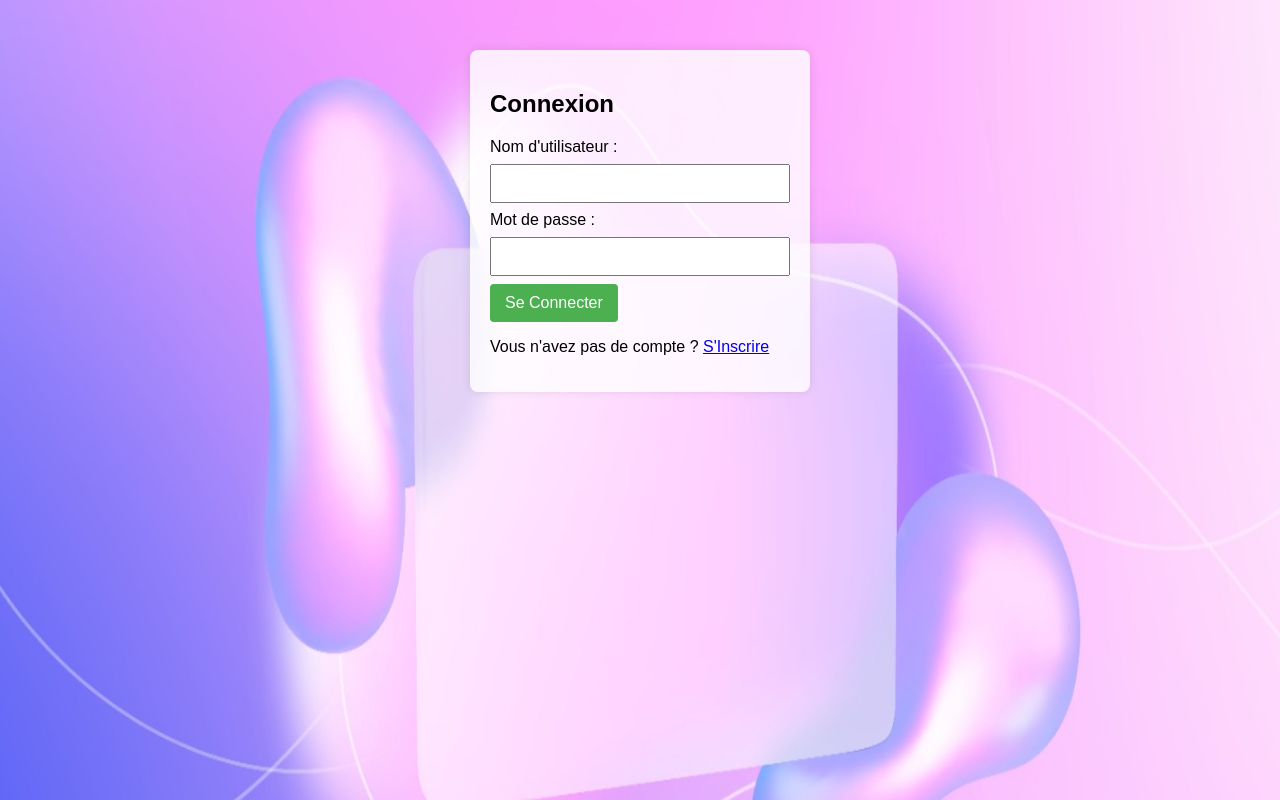
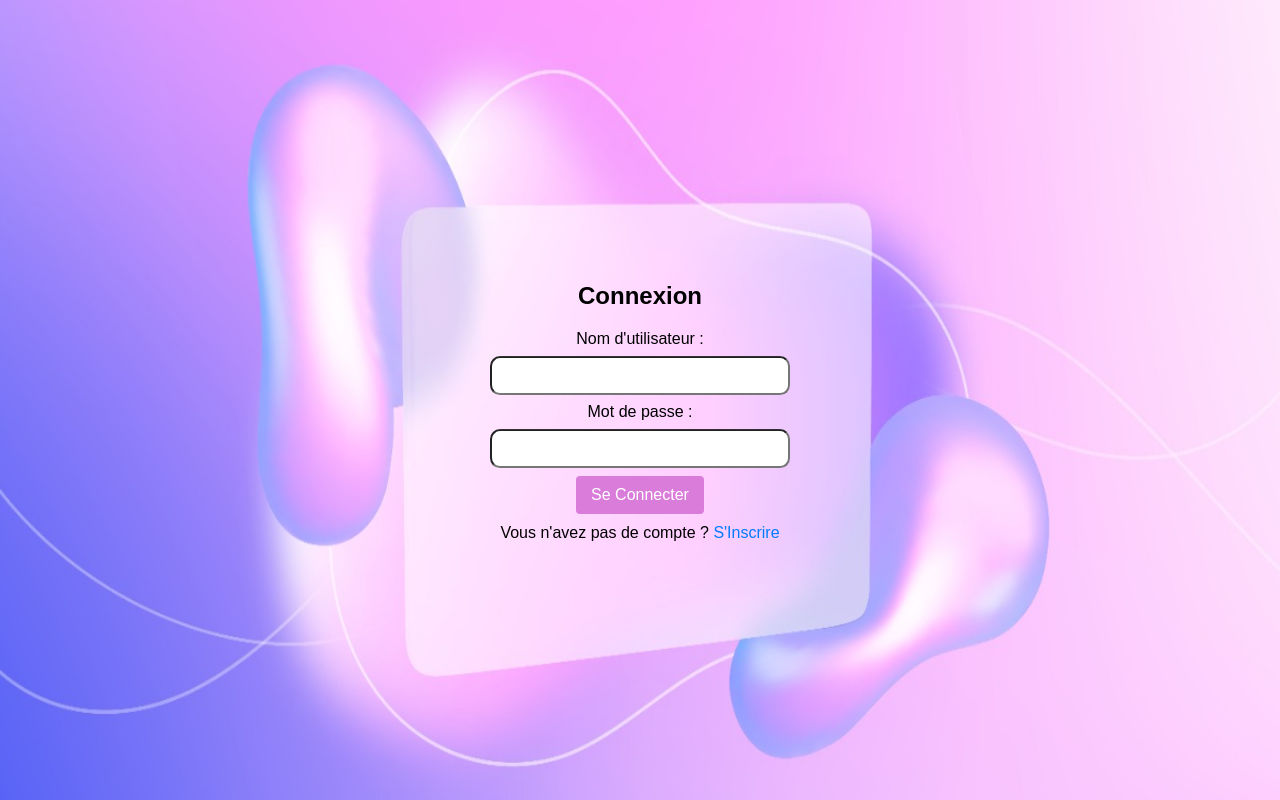
Before and after one commit to AygonR/Projet-App, a PHP site: page /Login.html in a window 1280 px wide. Run offline with PHP 8.4, Linux system fonts and the light colour scheme.

Commit message:
Update LoginStyles.css

```diff
--- a/LoginStyles.css
+++ b/LoginStyles.css
@@ -1,7 +1,7 @@
 body {
     font-family: Arial, sans-serif;
     background-image: url('background.jpg');
-    background-size: 1318px 958px;
+    background-size: 100% 100%;
     background-repeat: no-repeat;
     margin: 0;
     min-height: 100vh;
@@ -12,23 +12,18 @@ body {
 }
 
 .login-container {
-    background-color: rgba(255, 255, 255, 0.8);
+    background-color: rgba(255, 255, 255, 0);
     padding: 20px;
     border-radius: 8px;
-    box-shadow: 0 0 10px rgba(0, 0, 0, 0.1);
+    box-shadow: 0 0 10px rgba(0, 0, 0, 0);
     width: 300px;
     margin: auto;
-    margin-top: 50px;
-}
-
-.login-container {
-    background-color: rgba(255, 255, 255, 0.8);
-    padding: 20px;
-    border-radius: 8px;
-    box-shadow: 0 0 10px rgba(0, 0, 0, 0.1);
-    width: 300px;
-    margin: auto;
-    margin-top: 50px;
+    margin-top: 10px;
+    position: absolute;
+    top: 50%;
+    left: 50%;
+    transform: translate(-50%, -50%);
+    text-align: center;
 }
 
 input {
@@ -36,10 +31,12 @@ input {
     padding: 10px;
     margin: 8px 0;
     box-sizing: border-box;
+    border-radius: 10px;
+
 }
 
 button {
-    background-color: #4caf50;
+    background-color: rgb(218, 125, 218);
     color: #ffffff;
     padding: 10px 15px;
     border: none;
@@ -48,8 +45,20 @@ button {
     font-size: 16px;
 }
 
-
-
 h1 {
     color: #000000;
 }
+
+p {
+    text-align: center;
+    margin-top: 10px;
+}
+
+a {
+    color: #007bff;
+    text-decoration: none;
+}
+
+a:hover {
+    text-decoration: underline;
+}
```
